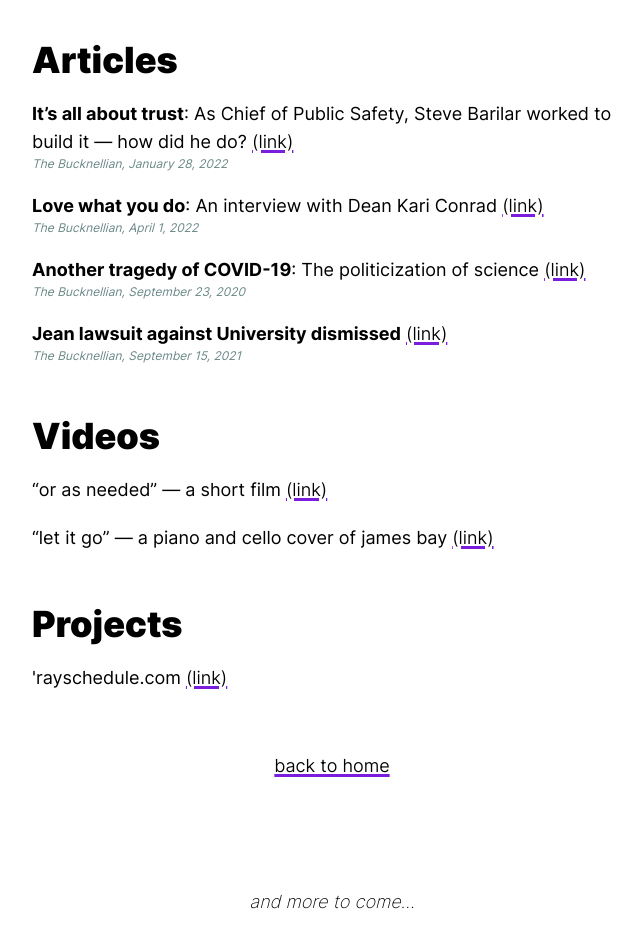
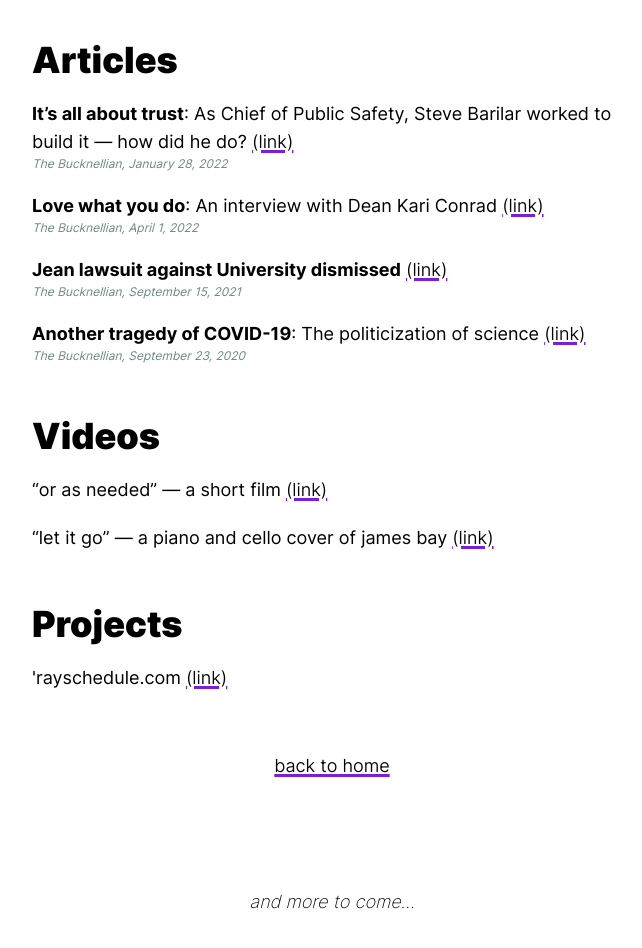
Before and after one commit to ndemarchis/portfolio-mdx, a Next.js app: page /stuff in a window 1280 px wide. Shown: the top 948 px of the page, without its empty margins (308-950 px from the left). Built offline with nearby package versions, Linux system fonts and the light colour scheme.

Commit message:
ui changes and sorting

```diff
--- a/articles/another-tragedy.mdx
+++ b/articles/another-tragedy.mdx
@@ -2,7 +2,7 @@
 type: Opinion
 title: Another tragedy of COVID-19
 subtitle: The politicization of science
-publishedOn: September 23, 2020
+publishedOn: "2020-09-23T12:00:00.000Z"
 publication: The Bucknellian
 publishedUrl: https://bucknellian.net/100780/
 ogImage: articles/another-tragedy/og.jpg
--- a/articles/jean-case-dismissed.mdx
+++ b/articles/jean-case-dismissed.mdx
@@ -2,7 +2,7 @@
 
 title: Jean lawsuit against University dismissed
 authors: ["Nick DeMarchis"]
-publishedOn: "September 15, 2021"
+publishedOn: "2021-09-15T12:00:00.000Z"
 publication: The Bucknellian
 publishedUrl: https://bucknellian.net/105834/
 
--- a/global.d.ts
+++ b/global.d.ts
@@ -5,7 +5,7 @@ type ArticleMetaProps = {
 
   authors?: string[];
   publication?: string;
-  publishedOn?: string;
+  publishedOn: string;
   publishedUrl?: string;
 
   description?: string;
--- a/pages/articles/[slug].tsx
+++ b/pages/articles/[slug].tsx
@@ -10,7 +10,13 @@ import path from "path";
 import ExtLink from "../../src/components/Link";
 import { articleFilePaths, ARTICLES_PATH } from "../../utils/mdxUtils";
 import imageMetadata from "../../src/imageMetadata";
-import { NormalArticle, ArticleMeta, normalArticleHeadline, normalArticleFooter } from "../../src/components/articles";
+import {
+  NormalArticle,
+  ArticleMeta,
+  normalArticleHeadline,
+  normalArticleFooter,
+} from "../../src/components/articles";
+import { formatDate } from "../../utils/dateUtils";
 
 const components = {
   // It also works with dynamically-imported components, which is especially
@@ -60,7 +66,9 @@ export default function ArticlePage({
           <MDXRemote {...source} components={components} />
         ) : (
           <NormalArticle>
-            <p className="text-right italic">{frontMatter?.publishedOn}</p>
+            <p className="text-right italic">
+              {frontMatter?.publishedOn && formatDate(frontMatter?.publishedOn)}
+            </p>
             {normalArticleHeadline(frontMatter)}
             <MDXRemote {...source} components={components} />
             {normalArticleFooter(frontMatter)}
--- a/pages/stuff.tsx
+++ b/pages/stuff.tsx
@@ -9,6 +9,10 @@ import { articleFilePaths, ARTICLES_PATH } from "../utils/mdxUtils";
 
 import NormalArticle from "../src/components/articles/NormalArticle";
 import ExLink from "../src/components/Link";
+import { formatDate } from "../utils/dateUtils";
+
+const hoverPara =
+  "outline outline-tan/50 outline-0 hover:outline-4 outline-offset-8 overflow-visible rounded-lg transition-all";
 
 const Stuff = (props: {
   articles: { content: string; data: ArticleMetaProps; filePath: string }[];
@@ -19,7 +23,7 @@ const Stuff = (props: {
         <title>stuff | nick deMarchis</title>
       </Head>
       <h1>Articles</h1>
-      <p>
+      <p className={`${hoverPara}`}>
         <b>It’s all about trust</b>: As Chief of Public Safety, Steve Barilar
         worked to build it&nbsp;—&nbsp;how did he do?{" "}
         <ExLink href="https://bucknellian.net/108685/">(link)</ExLink>
@@ -27,7 +31,7 @@ const Stuff = (props: {
           The Bucknellian, January 28, 2022
         </p>
       </p>
-      <p>
+      <p className={`${hoverPara}`}>
         <b>Love what you do</b>: An interview with Dean Kari Conrad{" "}
         <ExLink href="https://bucknellian.net/110593/">(link)</ExLink>
         <p className="text-tan text-xs italic">
@@ -35,8 +39,10 @@ const Stuff = (props: {
         </p>
       </p>
 
-      {props.articles.map((article) => (
-        <p key={article.filePath}>
+      {props.articles
+        .sort((a, b) => -a.data?.publishedOn.localeCompare(b.data?.publishedOn))
+        .map((article) => (
+          <p key={article.filePath} className={`${hoverPara}`}>
             <b>{article.data.title}</b>
             {article.data.subtitle && `: ${article.data.subtitle}`}{" "}
             <Link
@@ -46,23 +52,27 @@ const Stuff = (props: {
               (link)
             </Link>
             <p className="text-tan text-xs italic">
-            {[article.data?.publication, article.data?.publishedOn].join(", ")}
+              {[
+                article.data?.publication,
+                article.data?.publishedOn &&
+                  formatDate(article.data.publishedOn),
+              ].join(", ")}
             </p>
           </p>
         ))}
 
       <h1 className="mt-8">Videos</h1>
-      <p>
+      <p className={`${hoverPara}`}>
         &ldquo;or as needed&rdquo; — a short film{" "}
         <ExLink href="https://youtu.be/Jz_2KaMyF5Y/">(link)</ExLink>
       </p>
-      <p>
+      <p className={`${hoverPara}`}>
         &ldquo;let it go&rdquo; — a piano and cello cover of james bay{" "}
         <ExLink href="https://youtu.be/3tOWhpLQrYc">(link)</ExLink>
       </p>
 
       <h1 className="mt-8">Projects</h1>
-      <p>
+      <p className={`${hoverPara}`}>
         &apos;rayschedule.com{" "}
         <ExLink href="https://rayschedule.com/">(link)</ExLink>
       </p>
--- a/src/components/articles/normalArticleFooter.tsx
+++ b/src/components/articles/normalArticleFooter.tsx
@@ -1,4 +1,5 @@
 import ExtLink from "../Link";
+import { formatDate } from "../../../utils/dateUtils";
 
 export default function NormalArticleFooter(frontMatter: ArticleMetaProps) {
   return (
@@ -6,7 +7,8 @@ export default function NormalArticleFooter(frontMatter: ArticleMetaProps) {
       <hr className="w-1/2 mx-auto my-8" />
       <p className="text-light text-center mx-auto italic">
         Published
-        {frontMatter.publishedOn && ` on ${frontMatter.publishedOn}`}
+        {frontMatter.publishedOn &&
+          ` on ${formatDate(frontMatter.publishedOn)}`}
         {frontMatter.publishedUrl && frontMatter.publication && (
           <>
             {" in "}
--- /dev/null
+++ b/utils/dateUtils.ts
@@ -0,0 +1,8 @@
+export const formatDate = (date: string) => {
+  const d = new Date(date);
+  return d.toLocaleDateString("en-US", {
+    month: "long",
+    day: "numeric",
+    year: "numeric",
+  });
+};
```
Lines whose indentation alone changed are shown as unchanged.
